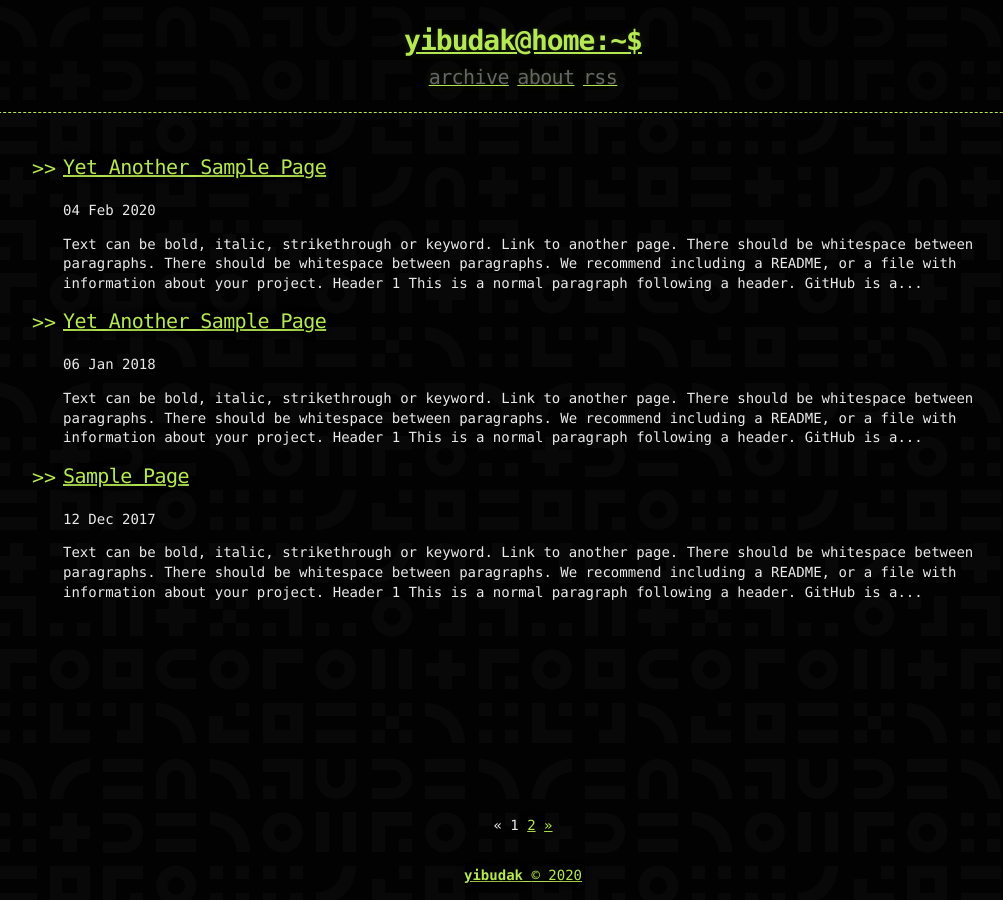
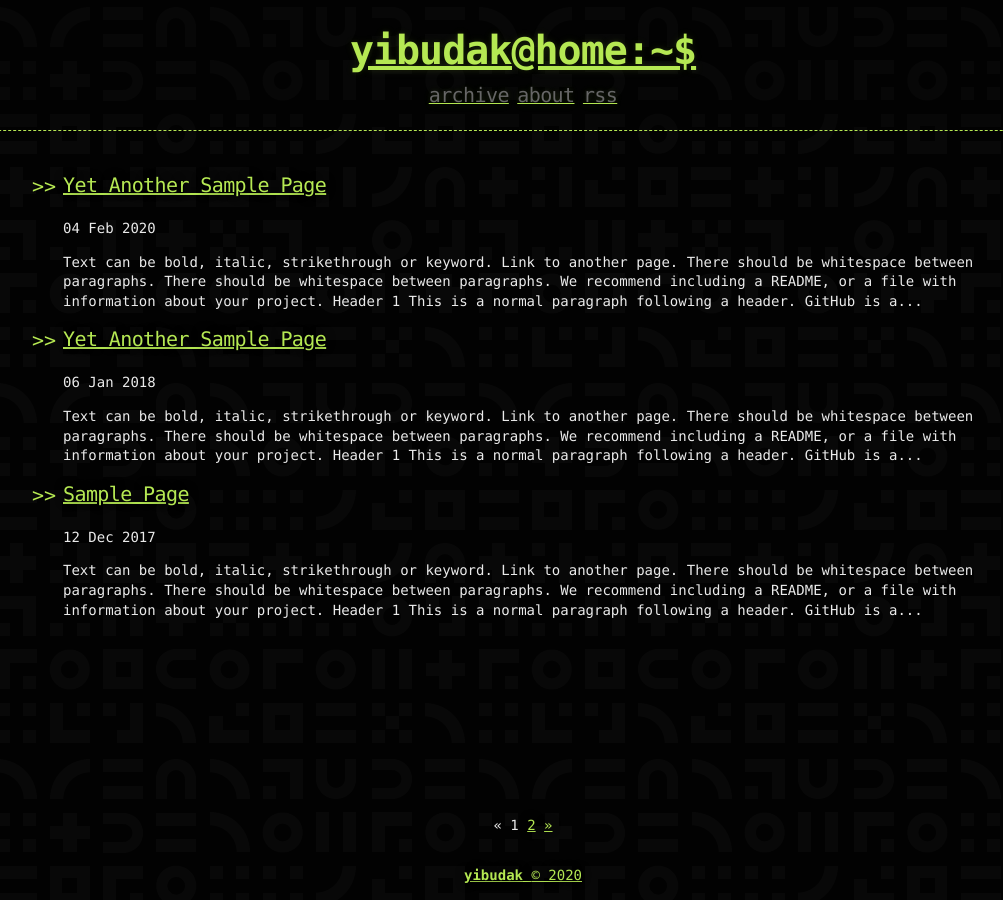
Before and after one commit to yibudak/yibudak.github.io, a Jekyll site: the page built from index.html, in a window 1280 px wide. Shown: the whole page, without its empty margins (117-1120 px from the left). Built offline with Jekyll 4.4.1, drawn with Linux system fonts in a browser that asks for light colours; the list of posts is cut into pages by our own code.

Commit message:
Update base.scss

```diff
--- a/_sass/base.scss
+++ b/_sass/base.scss
@@ -65,7 +65,7 @@ header {
 }
 
 header h1 {
-  font-size: 28px;
+  font-size: 40px;
   line-height: 1.5;
   margin: 0;
   text-align: center;
```
